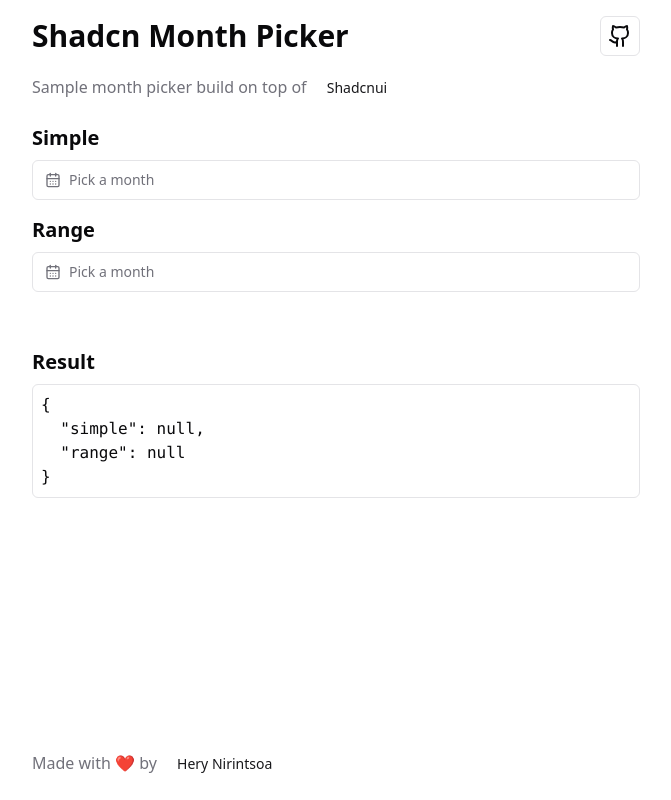
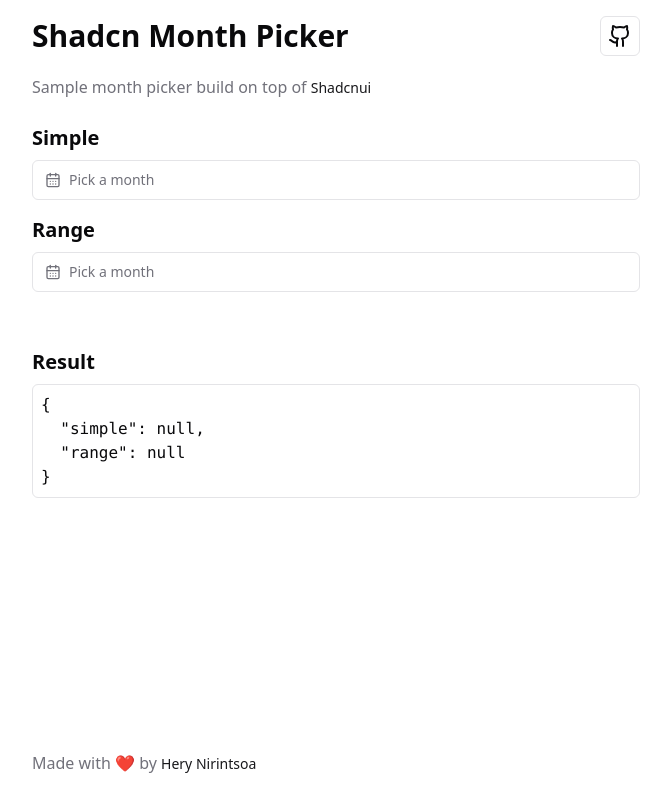
Before and after one commit to heryTz/shadcn-month-picker, a React (Vite) app: page / in a window 1280 px wide. Shown: the whole page, without its empty margins (304-975 px from the left). Built offline with nearby package versions, Linux system fonts and the light colour scheme.

Commit message:
fix link style

```diff
--- a/src/app.tsx
+++ b/src/app.tsx
@@ -3,6 +3,7 @@
 import { MonthPicker } from "./components/month-picker";
 import { buttonVariants } from "./components/ui/button";
 import { GithubIcon } from "lucide-react";
+import { cn } from "./lib/utils";
 
 export function App() {
   const [range, setRange] = useState<MonthRange | null>(null);
@@ -25,10 +26,12 @@
           <a
             href="https://ui.shadcn.com/"
             target="_blank"
-            className={buttonVariants({
-              variant: "link",
-              className: "px-0 py-0",
-            })}
+            className={cn(
+              buttonVariants({
+                variant: "link",
+              }),
+              "px-0 py-0"
+            )}
           >
             Shadcnui
           </a>
@@ -62,10 +65,12 @@
           <a
             href="https://www.linkedin.com/in/hery-nirintsoa-0813b91a4/"
             target="_blank"
-            className={buttonVariants({
-              variant: "link",
-              className: "px-0 py-0",
-            })}
+            className={cn(
+              buttonVariants({
+                variant: "link",
+              }),
+              "px-0 py-0"
+            )}
           >
             Hery Nirintsoa
           </a>
```
